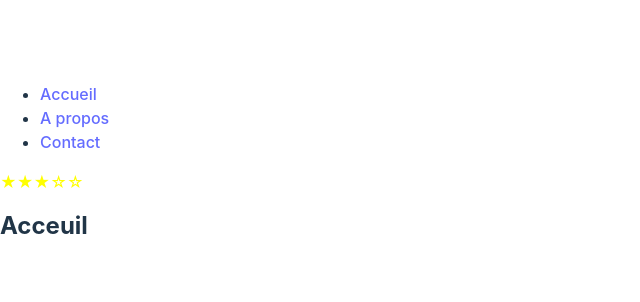
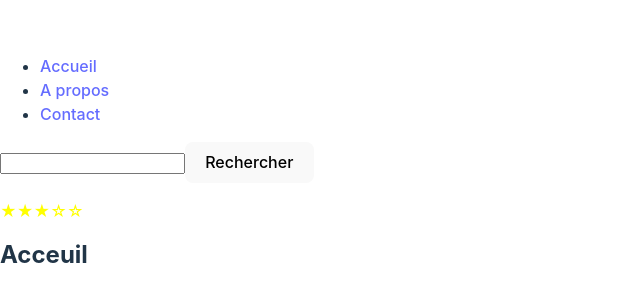
Before and after one commit to martindufresne/portfolio-react, a React (Vite) app: page / in a window 1280 px wide. Shown: the part 238-540 px from the top of the page, without its empty margins (0-640 px from the left). Built offline with nearby package versions, Linux system fonts and the light colour scheme.

Commit message:
add component

```diff
--- a/src/App.jsx
+++ b/src/App.jsx
@@ -1,6 +1,7 @@
 import React from 'react'
 import StarRating from './components/StarRating'
 import Contact from './contents/Contact'
+import Search from './components/Search'
 import {
   BrowserRouter as Router,
   Routes,
@@ -33,6 +34,7 @@ function App() {
             </li>
           </ul>
         </nav>
+        <div><Search/></div>
         <div><StarRating rating={3}/></div>
 
         <Routes>
--- /dev/null
+++ b/src/components/Search.jsx
@@ -0,0 +1,29 @@
+import React, { useState } from "react";
+
+const Search = () => {
+  const [query, setQuery] = useState("");
+  const [results, setResults] = useState([]);
+
+  const handleSubmit = async (event) => {
+    event.preventDefault(); // Previent le rechargement de la page e1e9b7f9ece7619678b71c728cf3559
+    const response = await fetch(`https://api.themoviedb.org/3/search/movie?api_key=6ac1e3f9caf32f53c1769ed656dbedd8&query=${query}`);
+    const data = await response.json();
+    setResults(data.results);
+  };
+
+  return (
+      <div>
+          <form onSubmit={handleSubmit}>
+              <input type="text" value={query} onChange={event => setQuery(event.target.value)} />
+              <button type='submit'>Rechercher</button>
+          </form>
+          <ul>
+              {results.map(result => (
+                  <li key={result.id}>{result.title}</li>
+              ))}
+          </ul>
+      </div>
+  )
+};
+
+export default Search;
```
Also changed, not shown: src/components/Navbar.jsx (deleted).
